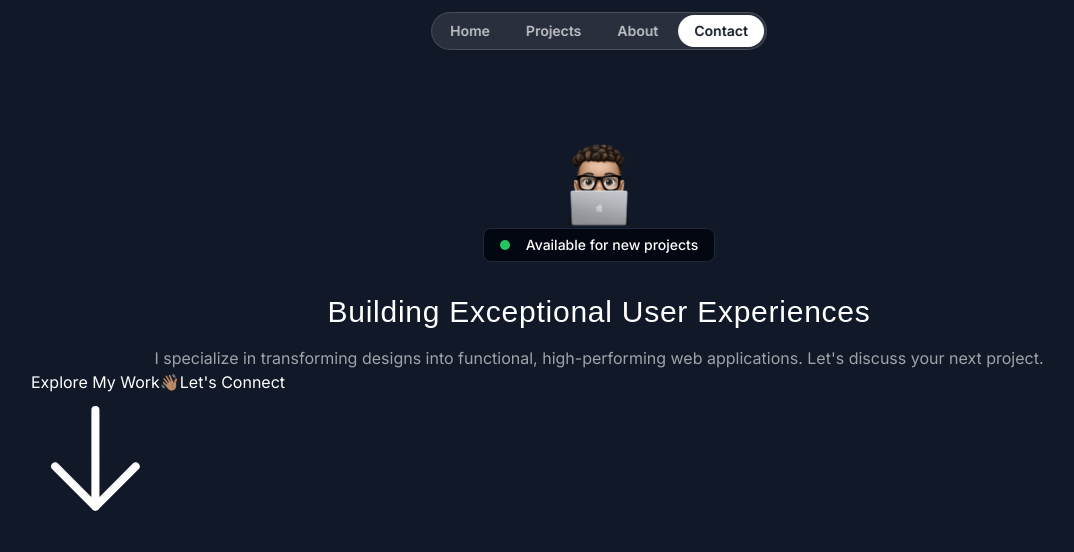
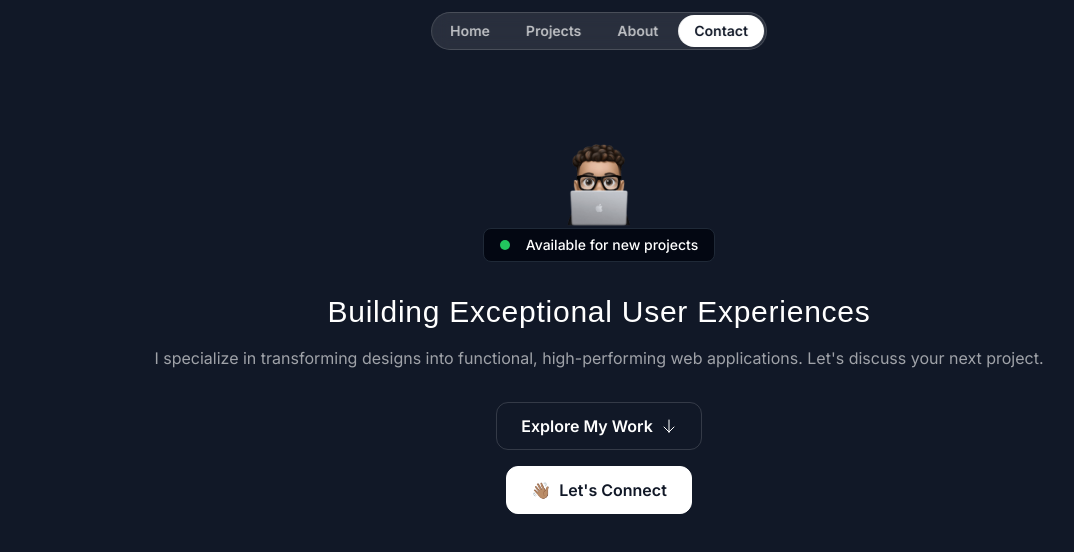
Before and after one commit to eziz-tajiev/Portfolio, a Next.js app: page / in a window 1280 px wide. Shown: the top 552 px of the page, without its empty margins (41-1115 px from the left). Built offline with nearby package versions, Linux system fonts and the light colour scheme; a web font is replaced by a local one.

Commit message:
finished with buttons

```diff
--- a/src/sections/Hero.tsx
+++ b/src/sections/Hero.tsx
@@ -22,14 +22,14 @@ export const HeroSection = () => {
           I specialize in transforming designs into functional, high-performing
           web applications. Let's discuss your next project.
         </p>
-        <div>
-          <button>
-            <span>Explore My Work</span>
-            <ArrowDown />
+        <div className='flex flex-col items-center mt-8 gap-4'>
+          <button className='inline-flex items-center gap-2 border border-white/15 px-6 h-12 rounded-xl'>
+            <span className='font-semibold'>Explore My Work</span>
+            <ArrowDown className='size-4' />
           </button>
-          <button>
+          <button className='inline-flex items-center gap-2 border border-white bg-white text-gray-900 px-6 h-12 rounded-xl'>
             <span>👋🏽</span>
-            <span>Let's Connect</span>
+            <span className='font-semibold'>Let's Connect</span>
           </button>
         </div>
       </div>
```
